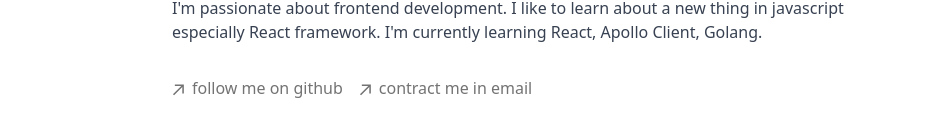
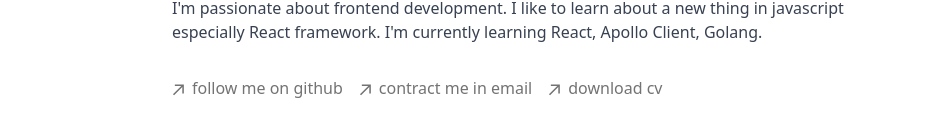
Before and after one commit to kittichanr/kittichanr.io, a Next.js app: page / in a window 1280 px wide. Shown: the part 410-546 px from the top of the page, without its empty margins (170-1119 px from the left). Built offline with nearby package versions, Linux system fonts and the light colour scheme.

Commit message:
feat: add link

```diff
--- a/app/page.tsx
+++ b/app/page.tsx
@@ -58,9 +58,19 @@ export default function HomePage() {
 						className="flex items-center hover:text-neutral-700 dark:hover:text-neutral-200 transition-all"
 						rel="noopener noreferrer"
 						target="_blank"
-						href="">
+						href="mailto:petchkubbb@gmail.com">
 						<ArrowIcon />
 						<p className="h-7">contract me in email</p>
+					</a>
+				</li>
+				<li>
+					<a
+						className="flex items-center hover:text-neutral-700 dark:hover:text-neutral-200 transition-all"
+						rel="noopener noreferrer"
+						target="_blank"
+						href="https://drive.google.com/file/d/1139Bi-o3zSoOb3ICaKzgGGdnC5Ldwyb1/view?usp=share_link">
+						<ArrowIcon />
+						<p className="h-7">download cv</p>
 					</a>
 				</li>
 			</ul>
--- a/lib/info.tsx
+++ b/lib/info.tsx
@@ -24,7 +24,7 @@ export const quote = () => {
 		<>
 			<p className="italic text-gray-600 dark:text-gray-400 mb-4">
 				“Any fool can write code that a computer can understand. Good programmers write code that
-				humans can understand.“ -<b>Martin Fowler</b>
+				humans can understand.“ - <b>Martin Fowler</b>
 			</p>
 			<p className="italic text-gray-600 dark:text-gray-400">
 				“First, solve the problem. Then, write the code.” - <b>John Johnson</b>
```
